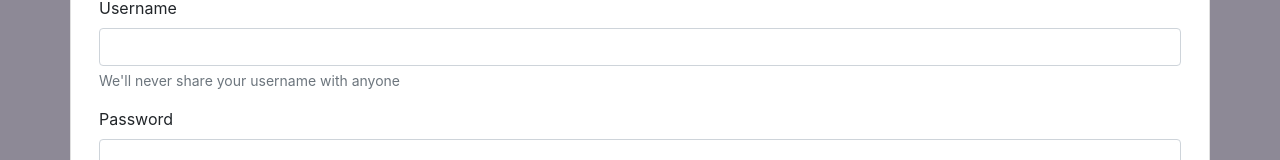
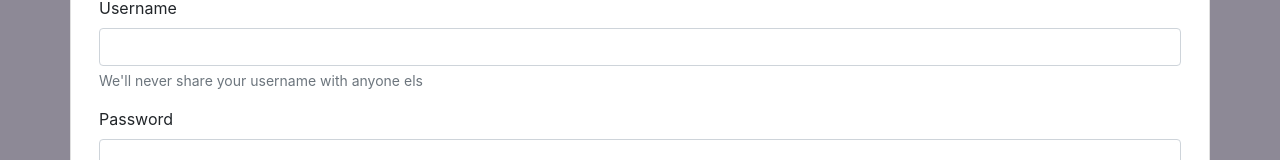
Before and after one commit to VeenathT/PAF-Photography-App, a React (Create React App) app in the folder frontend/: page /login in a window 1280 px wide. Shown: the part 245-405 px from the top of the page. Built offline with nearby package versions, Linux system fonts and the light colour scheme.

Commit message:
index.js fix

```diff
--- a/frontend/src/Pages/Login/index.jsx
+++ b/frontend/src/Pages/Login/index.jsx
@@ -29,7 +29,7 @@ function Login() {
               onChange={(e) => setUsername(e.target.value)}
             />
             <div id="emailHelp" className="form-text">
-              We'll never share your username with anyone
+              We'll never share your username with anyone els
             </div>
           </div>
           <div className="mb-3">
```
